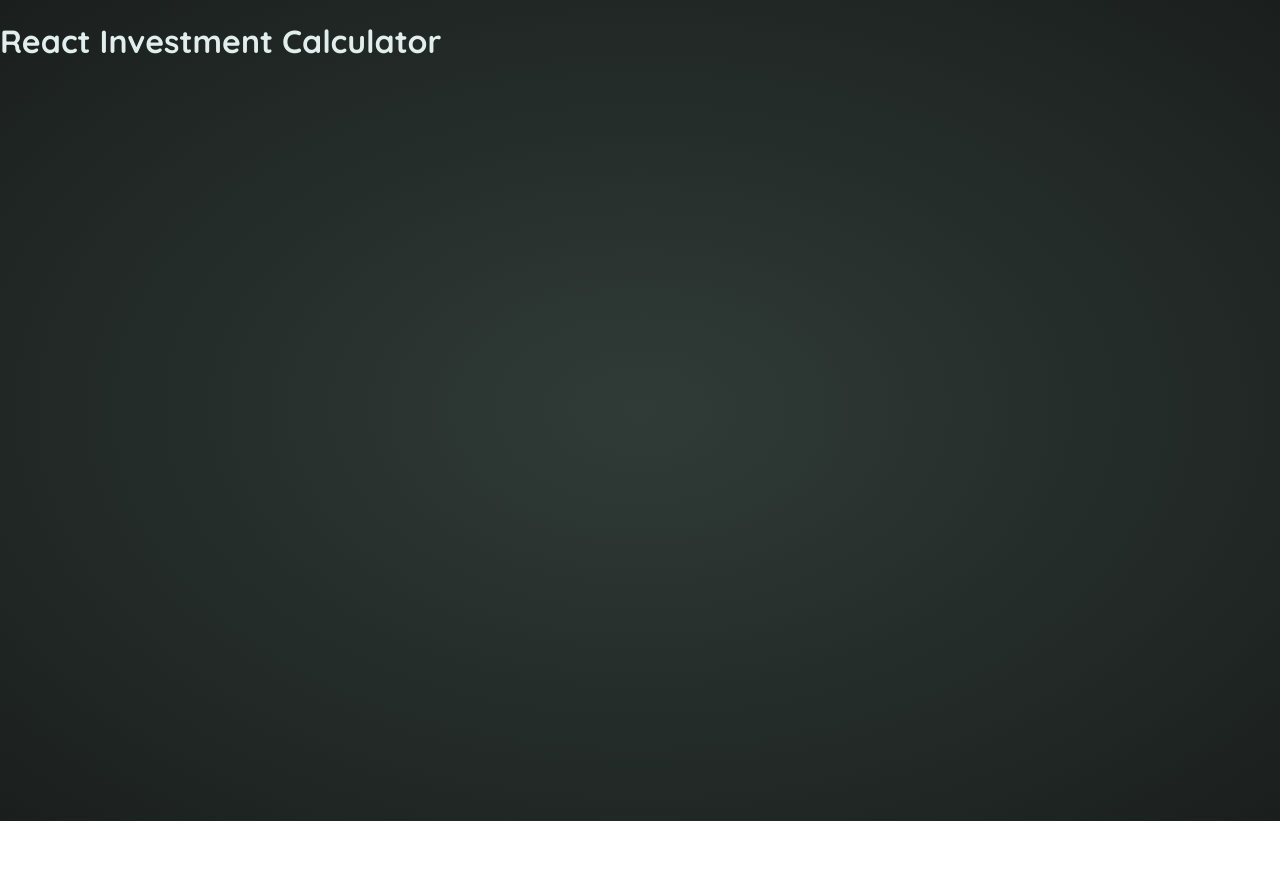
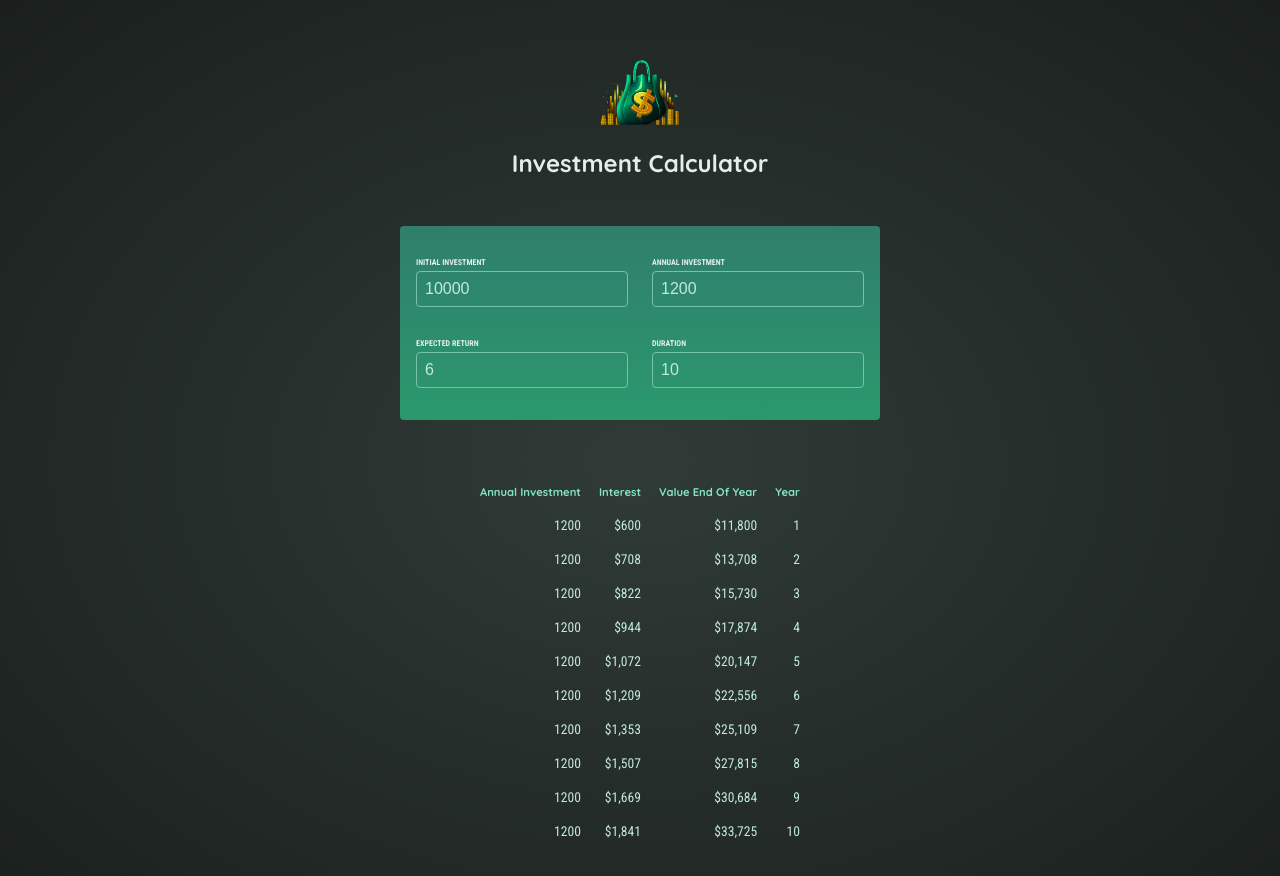
Before and after one commit to sreedhar-eg1/mastering-react-js, a React (Vite) app: page / in a window 1280 px wide. Shown: the top 876 px of the page. Before the commit the page ends 821 px from the top, so only its background shows below. Built offline with nearby package versions, Linux system fonts and the light colour scheme.

Commit message:
investment calculator complete

```diff
--- a/src/App.jsx
+++ b/src/App.jsx
@@ -1,5 +1,30 @@
+import { useState } from "react";
+import Header from "./components/Header";
+import UserInput from "./components/userInput";
+import Results from "./components/Results";
+
 function App() {
-  return <h1>React Investment Calculator</h1>;
+  const [userInput, setUserInput] = useState({
+    initialInvestment: 10000,
+    annualInvestment: 1200,
+    expectedReturn: 6,
+    duration: 10,
+  });
+
+  function handleInputChange(inputIdentifier, newValue) {
+    setUserInput((oldState) => ({ ...oldState, [inputIdentifier]: +newValue }));
+  }
+
+  return (
+    <>
+      <Header />
+      <main>
+        <UserInput userInput={userInput} onInputChange={handleInputChange}></UserInput>
+        <Results userInput={userInput} />
+      </main>
+      ;
+    </>
+  );
 }
 
 export default App;
--- /dev/null
+++ b/src/components/Header.jsx
@@ -0,0 +1,8 @@
+import calculatorLogo from '../assets/investment-calculator-logo.png'
+
+export default function Header() {
+    return <header id='header'>
+        <img src={calculatorLogo} alt="logo" />
+        <h1>Investment Calculator</h1>
+    </header>
+}
--- /dev/null
+++ b/src/components/Results.jsx
@@ -0,0 +1,32 @@
+import { calculateInvestmentResults, formatter } from "../util/investment";
+
+export default function Results({ userInput }) {
+  const calculatedResult = calculateInvestmentResults(userInput);
+
+  console.log(calculatedResult);
+
+  return (
+    <table id="result">
+      <thead>
+        <tr>
+          <th>Annual Investment</th>
+          <th>Interest</th>
+          <th>Value End Of Year</th>
+          <th>Year</th>
+        </tr>
+      </thead>
+      <tbody>
+        {calculatedResult.map((data) => {
+          return (
+            <tr key={data.year}>
+              <td>{data.annualInvestment}</td>
+              <td>{formatter.format(data.interest)}</td>
+              <td>{formatter.format(data.valueEndOfYear)}</td>
+              <td>{data.year}</td>
+            </tr>
+          );
+        })}
+      </tbody>
+    </table>
+  );
+}
--- /dev/null
+++ b/src/components/UserInput.jsx
@@ -0,0 +1,58 @@
+
+export default function UserInput({userInput, onInputChange}) {
+
+  return (
+    <section id="user-input">
+      <div className="input-group">
+        <p>
+          <label>Initial Investment</label>
+          <input
+            type="number"
+            required
+            min={0}
+            value={userInput.initialInvestment}
+            onChange={(event) =>
+                onInputChange("initialInvestment", event.target.value)
+            }
+          />
+        </p>
+        <p>
+          <label>Annual Investment</label>
+          <input
+            type="number"
+            required
+            min={0}
+            value={userInput.annualInvestment}
+            onChange={(event) =>
+                onInputChange("annualInvestment", event.target.value)
+            }
+          />
+        </p>
+      </div>
+      <div className="input-group">
+        <p>
+          <label>Expected Return</label>
+          <input
+            type="number"
+            required
+            min={0}
+            value={userInput.expectedReturn}
+            onChange={(event) =>
+                onInputChange("expectedReturn", event.target.value)
+            }
+          />
+        </p>
+        <p>
+          <label>Duration</label>
+          <input
+            type="number"
+            required
+            min={0}
+            value={userInput.duration}
+            onChange={(event) => onInputChange("duration", event.target.value)}
+          />
+        </p>
+      </div>
+    </section>
+  );
+}
```
